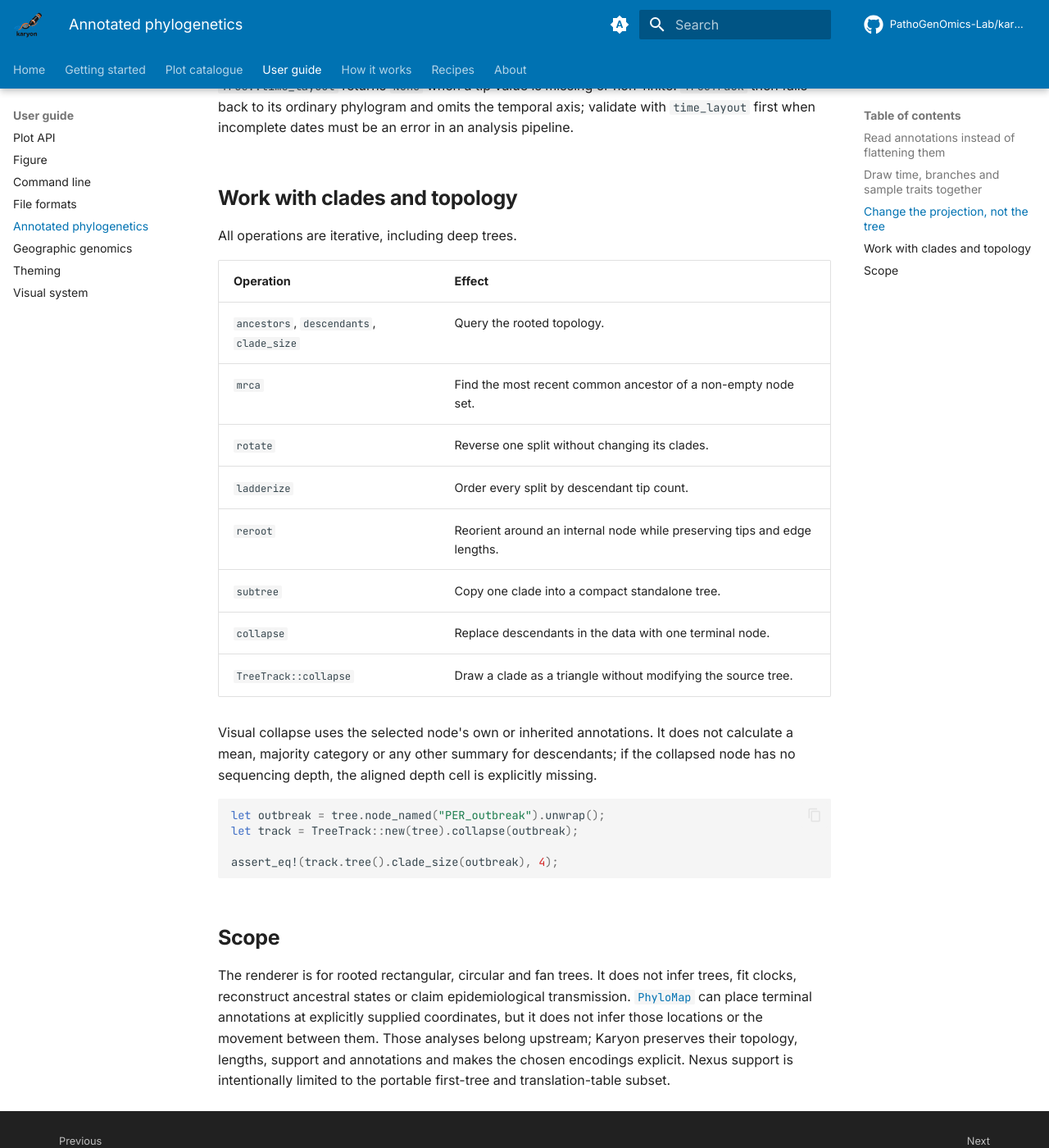
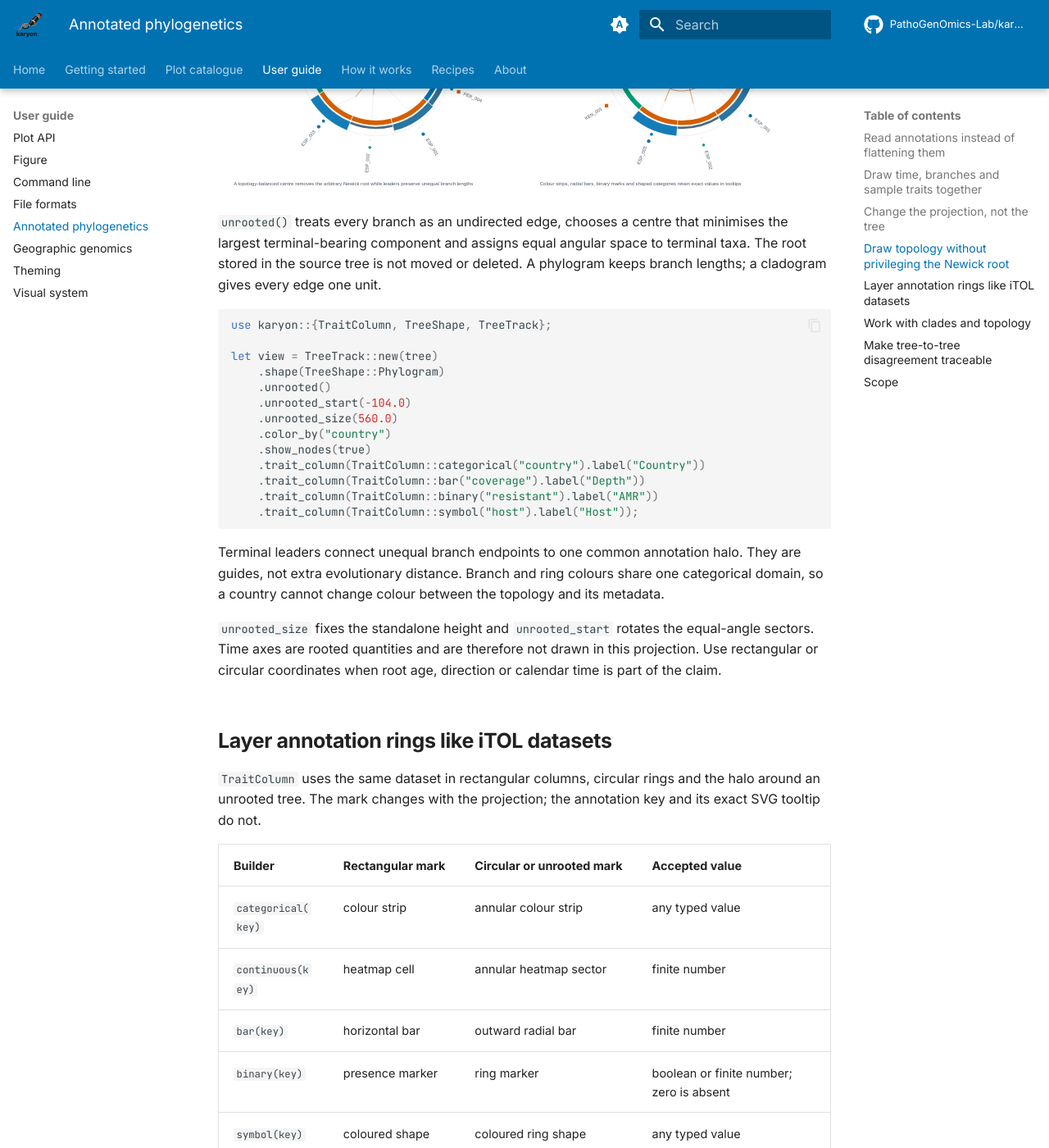
Before and after one commit to PathoGenOmics-Lab/karyon, an MkDocs documentation site: the page built from docs/guide/phylogenetics.md, in a window 1280 px wide and 1400 px high, scrolled down 4631 px. Shown: the whole window at 82% size. Built offline with MkDocs 1.6.1 and Material for MkDocs 9.7.7, drawn with Linux system fonts in a browser that asks for light colours; comment, search, counter and statistics services are not loaded; some of the changed text lies outside the part shown.

Commit message:
Document advanced phylogenetic views

````diff
--- a/docs/guide/phylogenetics.md
+++ b/docs/guide/phylogenetics.md
@@ -1,10 +1,10 @@
 # Annotated phylogenetics
 
 Karyon can keep metadata inside a phylogeny, manipulate its topology and draw
-the result on evolutionary distance or calendar time. Rectangular and radial
-projections use the same topology and values. The same metadata can colour
-branches and form categorical or continuous columns, or rings, aligned to the
-terminal taxa.
+the result on evolutionary distance or calendar time. Rectangular, radial and
+unrooted projections use the same topology and values. The same metadata can
+colour branches and form colour strips, heatmaps, bars, binary marks or shaped
+categories aligned to the terminal taxa.
 
 ![A synthetic dated outbreak phylogeny with branches coloured by country, aligned country and sequencing-depth columns, and a second view with two named clades collapsed](../assets/figures/example-phylogenetics.svg)
 
@@ -142,6 +142,62 @@ Radial layouts occupy a standalone square and therefore do not share rows with
 `SnpTrack`, `MatrixTrack` or `CladeTrack`. Use the rectangular projection when
 leaf-to-row alignment is the analytical claim.
 
+## Draw topology without privileging the Newick root
+
+![An unrooted tree with a layered metadata halo beside a circular cladogram carrying the same four annotation datasets](../assets/figures/example-phylo-annotations.svg)
+
+`unrooted()` treats every branch as an undirected edge, chooses a centre that
+minimises the largest terminal-bearing component and assigns equal angular
+space to terminal taxa. The root stored in the source tree is not moved or
+deleted. A phylogram keeps branch lengths; a cladogram gives every edge one
+unit.
+
+```rust
+use karyon::{TraitColumn, TreeShape, TreeTrack};
+
+let view = TreeTrack::new(tree)
+    .shape(TreeShape::Phylogram)
+    .unrooted()
+    .unrooted_start(-104.0)
+    .unrooted_size(560.0)
+    .color_by("country")
+    .show_nodes(true)
+    .trait_column(TraitColumn::categorical("country").label("Country"))
+    .trait_column(TraitColumn::bar("coverage").label("Depth"))
+    .trait_column(TraitColumn::binary("resistant").label("AMR"))
+    .trait_column(TraitColumn::symbol("host").label("Host"));
+```
+
+Terminal leaders connect unequal branch endpoints to one common annotation
+halo. They are guides, not extra evolutionary distance. Branch and ring
+colours share one categorical domain, so a country cannot change colour
+between the topology and its metadata.
+
+`unrooted_size` fixes the standalone height and `unrooted_start` rotates the
+equal-angle sectors. Time axes are rooted quantities and are therefore not
+drawn in this projection. Use rectangular or circular coordinates when root
+age, direction or calendar time is part of the claim.
+
+## Layer annotation rings like iTOL datasets
+
+`TraitColumn` uses the same dataset in rectangular columns, circular rings and
+the halo around an unrooted tree. The mark changes with the projection; the
+annotation key and its exact SVG tooltip do not.
+
+| Builder | Rectangular mark | Circular or unrooted mark | Accepted value |
+|:--|:--|:--|:--|
+| `categorical(key)` | colour strip | annular colour strip | any typed value |
+| `continuous(key)` | heatmap cell | annular heatmap sector | finite number |
+| `bar(key)` | horizontal bar | outward radial bar | finite number |
+| `binary(key)` | presence marker | ring marker | boolean or finite number; zero is absent |
+| `symbol(key)` | coloured shape | coloured ring shape | any typed value |
+
+Missing values remain outlined. Text is never guessed as binary, numeric
+values are scaled only across the visible dataset, and symbols repeat category
+identity with shape as well as colour. `ring_width` controls each annular
+dataset independently; `show_values(false)` removes in-cell text without
+removing tooltips.
+
 ### Requirements for a time tree
 
 Every tip must carry a finite numeric value for the key passed to `time`.
@@ -190,9 +246,43 @@ let track = TreeTrack::new(tree).collapse(outbreak);
 assert_eq!(track.tree().clade_size(outbreak), 4);
 ```
 
+## Make tree-to-tree disagreement traceable
+
+![Core and accessory genome trees with duplicated terminal labels, ward-coloured ties, dashed crossings and a before-to-after untangling summary](../assets/figures/example-tanglegram.svg)
+
+A tanglegram compares terminal order, not branch coordinates. `untangle`
+rotates free clades on both trees and accepts a rotation only when the crossing
+count strictly falls. It preserves every clade, annotation and branch length;
+the result is deterministic but is not presented as a global optimum.
+
+```rust
+use karyon::{TangleLabels, TangleTieStyle, TanglegramTrack};
+
+let comparison = TanglegramTrack::new(core, accessory)
+    .names("core genome", "accessory genome")
+    .labels(TangleLabels::Both)
+    .tie_style(TangleTieStyle::Curved)
+    .color_by("ward")
+    .untangle();
+
+assert!(comparison.crossings() <= comparison.initial_crossings());
+```
+
+The central summary reports initial and final crossings, linked taxa and tips
+present in only one tree. Crossing ties use a dashed pattern, so colour remains
+available for metadata. When the two trees give a matched taxon different
+values for the selected annotation, the endpoint marks retain both colours and
+the tooltip states the exact mismatch.
+
+`TangleLabels::Left`, `Right`, `Both` and `None` control repeated terminal
+names. `TangleTieStyle::Straight` is compact; `Curved` is easiest to trace; and
+`Ribbon` remains visible after reduction for print. `tie_widths`, `tree_width`,
+`label_width` and `row_height` control density without changing the comparison.
+
 ## Scope
 
-The renderer is for rooted rectangular, circular and fan trees. It does not
+The renderer is for rectangular, circular, fan and equal-angle unrooted trees.
+It does not
 infer trees, fit clocks, reconstruct ancestral states or claim epidemiological
 transmission. [`PhyloMap`](maps.md#put-a-phylogeny-around-the-map) can place
 terminal annotations at explicitly supplied coordinates, but it does not infer
````
Also changed, not shown: CHANGELOG.md (+2 -0 lines), README.md (+5 -4 lines), docs/guide/plot.md (+6 -1 lines), docs/plots/phylogeny-clades.md (+2 -2 lines), docs/recipes.md (+11 -4 lines), docs/tracks.md (+37 -12 lines), assets/example-phylo-annotations.svg (added), assets/example-phylo-layouts.svg, assets/example-tanglegram.svg, assets/gallery.svg, docs/assets/figures/example-phylo-annotations.svg (added), docs/assets/figures/example-phylo-layouts.svg, docs/assets/figures/example-tanglegram.svg, docs/assets/figures/gallery.svg, 2 other files.
